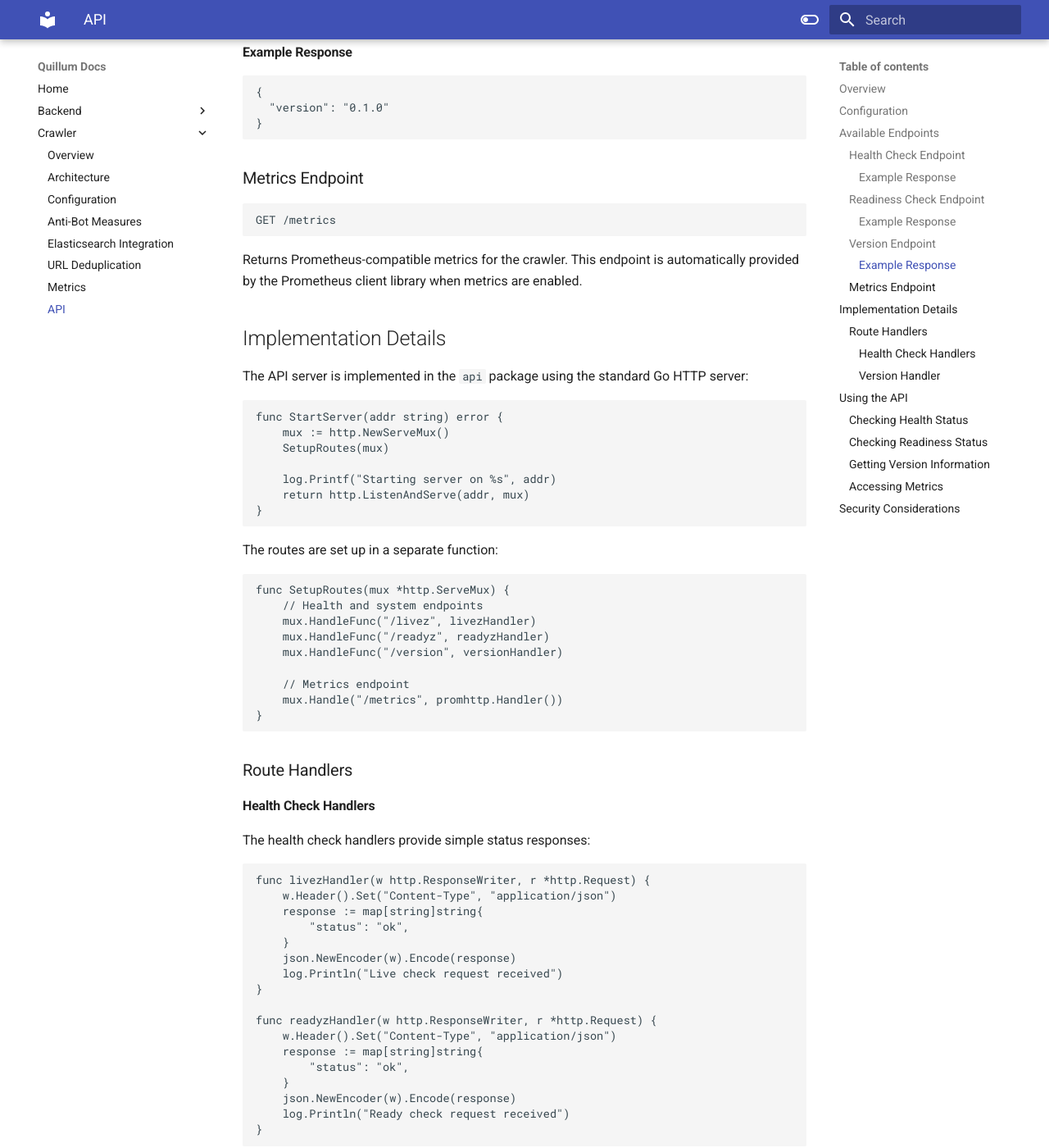
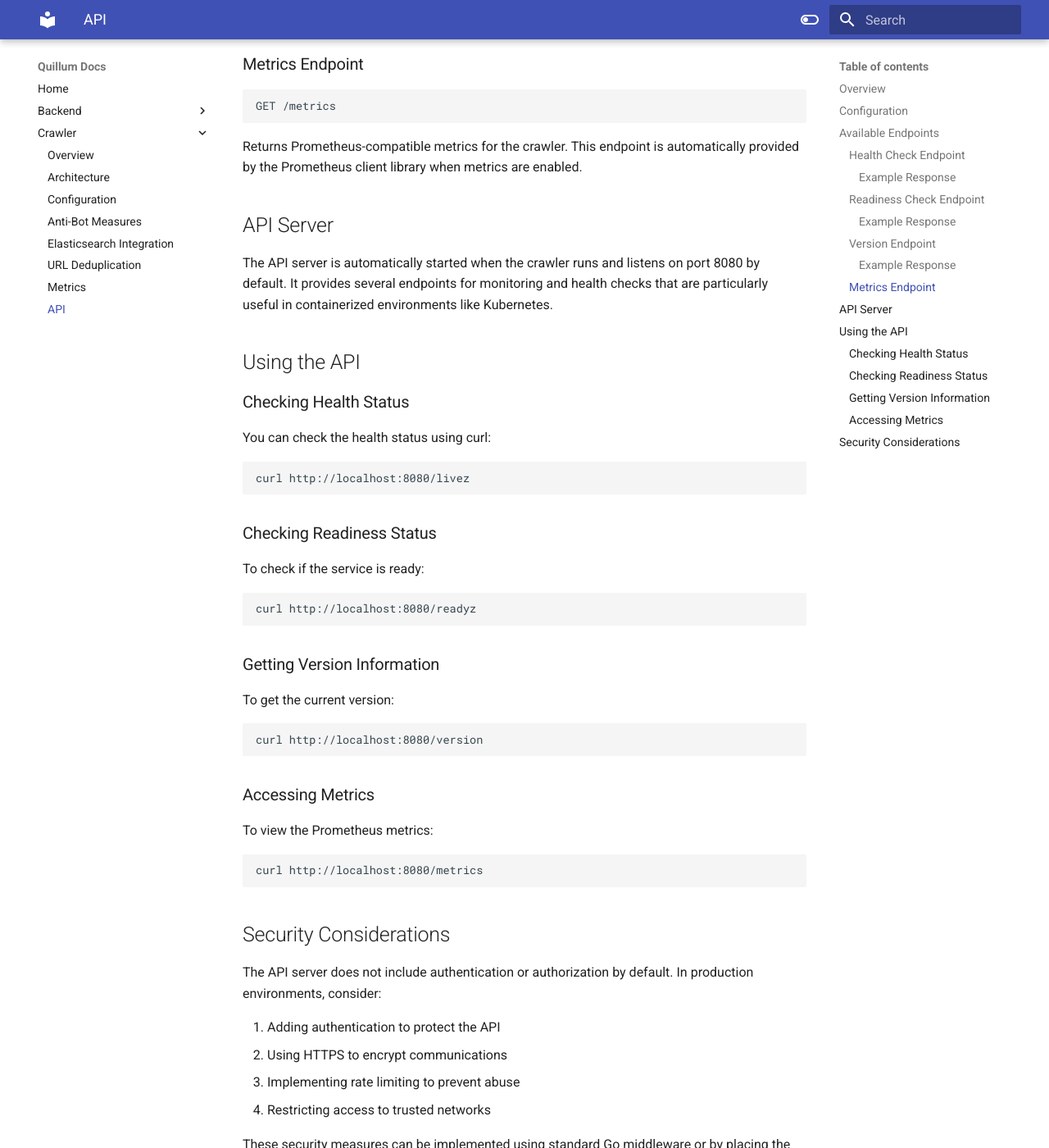
Before and after one commit to Quillium-AI/Quillium-docs, an MkDocs documentation site: the page built from docs/crawler/api.md, in a window 1280 px wide and 1400 px high, scrolled down 1563 px. Shown: the whole window at 82% size. Built offline with MkDocs 1.6.1 and Material for MkDocs 9.7.7, drawn with Linux system fonts in a browser that asks for light colours; some of the changed text lies outside the part shown.

Commit message:
Update api.md

````diff
--- a/docs/crawler/api.md
+++ b/docs/crawler/api.md
@@ -12,14 +12,7 @@ The API server provides a RESTful interface for:
 
 ## Configuration
 
-The API server is automatically started when the crawler runs. By default, it listens on port 8080, but this can be configured in the code:
-
-```go
-// Start API server
-if err := api.StartServer(":8080"); err != nil {
-    log.Fatalf("Failed to start server: %v", err)
-}
-```
+The API server is automatically started when the crawler runs. By default, it listens on port 8080.
 
 ## Available Endpoints
 
@@ -79,73 +72,9 @@ GET /metrics
 
 Returns Prometheus-compatible metrics for the crawler. This endpoint is automatically provided by the Prometheus client library when metrics are enabled.
 
-## Implementation Details
+## API Server
 
-The API server is implemented in the `api` package using the standard Go HTTP server:
-
-```go
-func StartServer(addr string) error {
-    mux := http.NewServeMux()
-    SetupRoutes(mux)
-
-    log.Printf("Starting server on %s", addr)
-    return http.ListenAndServe(addr, mux)
-}
-```
-
-The routes are set up in a separate function:
-
-```go
-func SetupRoutes(mux *http.ServeMux) {
-    // Health and system endpoints
-    mux.HandleFunc("/livez", livezHandler)
-    mux.HandleFunc("/readyz", readyzHandler)
-    mux.HandleFunc("/version", versionHandler)
-
-    // Metrics endpoint
-    mux.Handle("/metrics", promhttp.Handler())
-}
-```
-
-### Route Handlers
-
-#### Health Check Handlers
-
-The health check handlers provide simple status responses:
-
-```go
-func livezHandler(w http.ResponseWriter, r *http.Request) {
-    w.Header().Set("Content-Type", "application/json")
-    response := map[string]string{
-        "status": "ok",
-    }
-    json.NewEncoder(w).Encode(response)
-    log.Println("Live check request received")
-}
-
-func readyzHandler(w http.ResponseWriter, r *http.Request) {
-    w.Header().Set("Content-Type", "application/json")
-    response := map[string]string{
-        "status": "ok",
-    }
-    json.NewEncoder(w).Encode(response)
-    log.Println("Ready check request received")
-}
-```
-
-#### Version Handler
-
-The version handler returns the current version of the crawler:
-
-```go
-func versionHandler(w http.ResponseWriter, r *http.Request) {
-    w.Header().Set("Content-Type", "application/json")
-    response := map[string]string{
-        "version": "0.1.0",
-    }
-    json.NewEncoder(w).Encode(response)
-}
-```
+The API server is automatically started when the crawler runs and listens on port 8080 by default. It provides several endpoints for monitoring and health checks that are particularly useful in containerized environments like Kubernetes.
 
 ## Using the API
 
````
